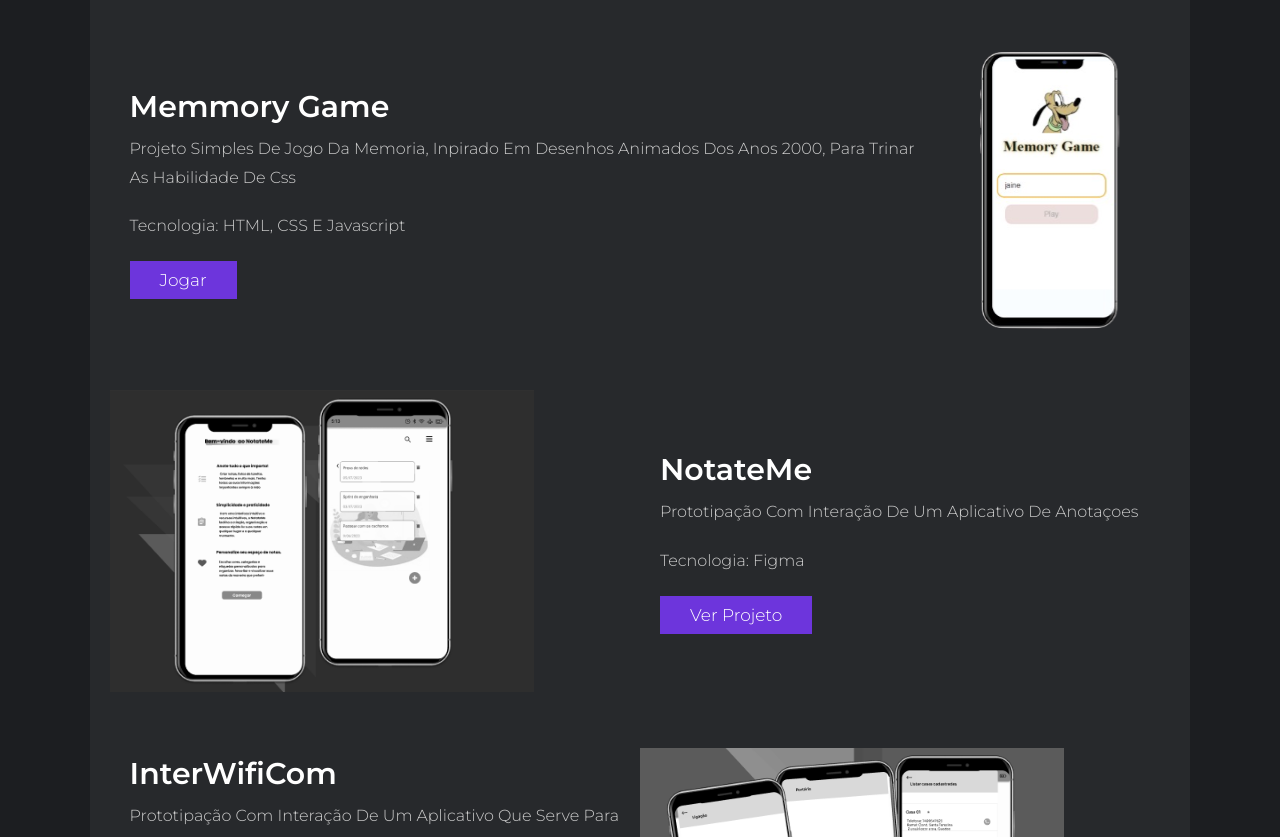
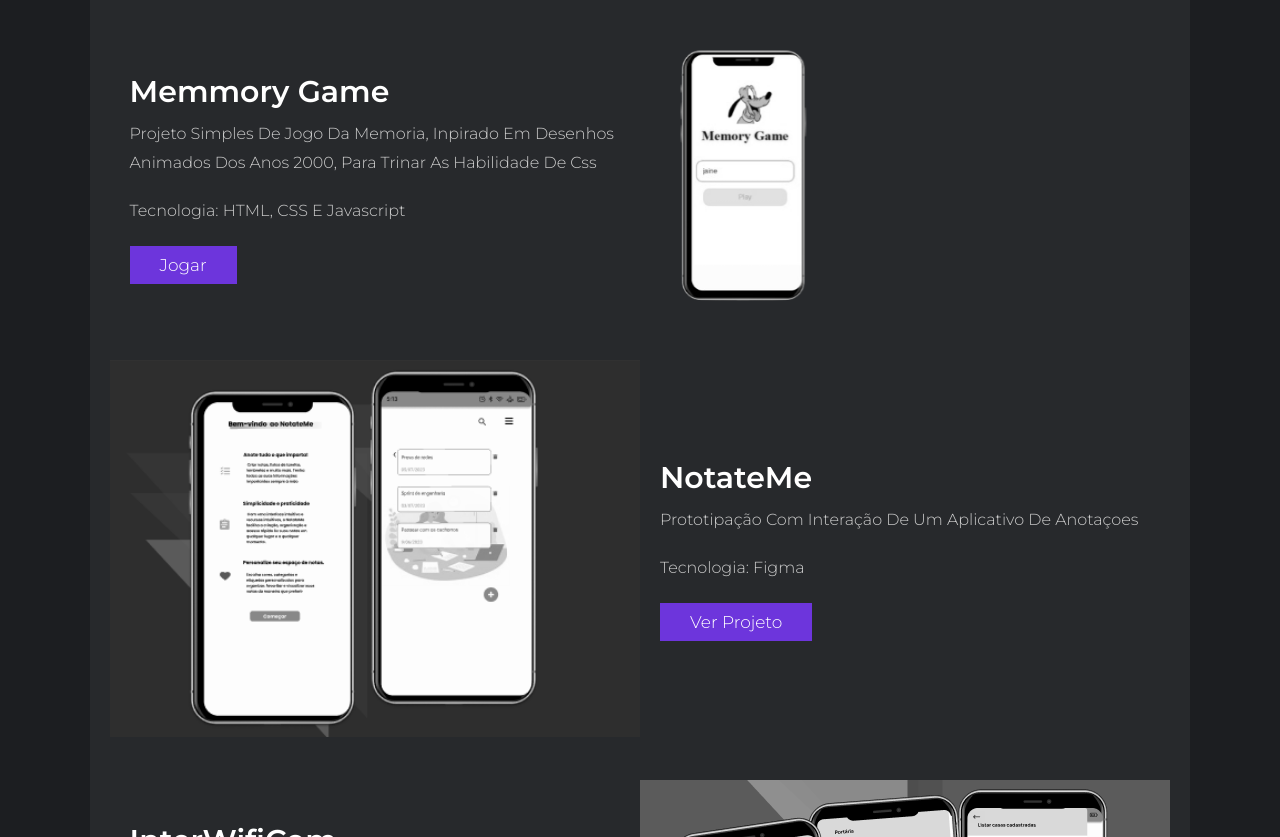
Before and after one commit to jaineRodrigues/my-portfolio, a plain HTML site: page index.html in a window 1280 px wide. Shown: the part 3116-3953 px from the top of the page. Drawn offline with Linux system fonts and the light colour scheme.

Commit message:
fixing error in responsive image

```diff
--- a/css/style.css
+++ b/css/style.css
@@ -437,7 +437,8 @@ img#imagem-node:hover {
     padding: 2em;
 }
 
-.projects .row .image {
+.projects .row .image,
+.projects .row .image-game{
     flex: 1 1 45rem;
     transition: filter 0.3s, box-shadow 0.3s;
     filter: grayscale(100%); /* Aplica o efeito de escala de cinza inicialmente */
@@ -458,12 +459,16 @@ img#imagem-node:hover {
     transform: scale(1.1);
 }
 
-.projects .row .image:hover {
+.projects .row .image:hover,
+.projects .row .image-game:hover {
     filter: grayscale(0%); /* Remove o efeito de escala de cinza ao passar o mouse */
 }
 
 .projects .row .image img{
-    width: 80%;
+    width: 100%;
+}
+.projects .row .image-game img{
+    width: 40%;
 }
 
 .projects .row .content {
@@ -623,4 +628,7 @@ img#imagem-node:hover {
     .projects .row .image img {
         max-width: 50%;
     }
+    .projects .row .image-game img {
+        max-width: 30%;
+    }
 }
```
